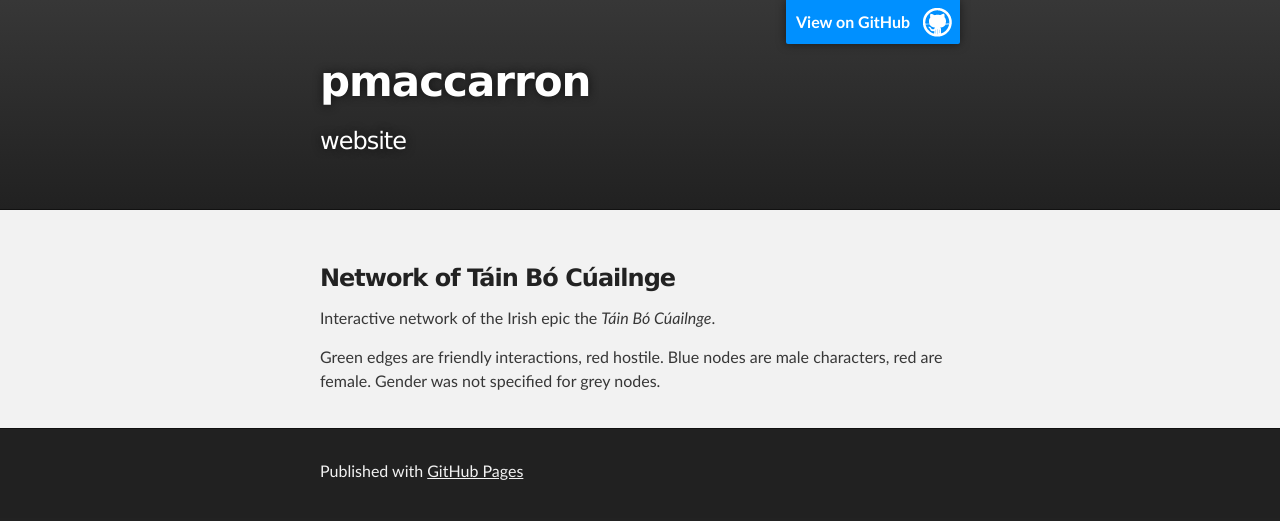
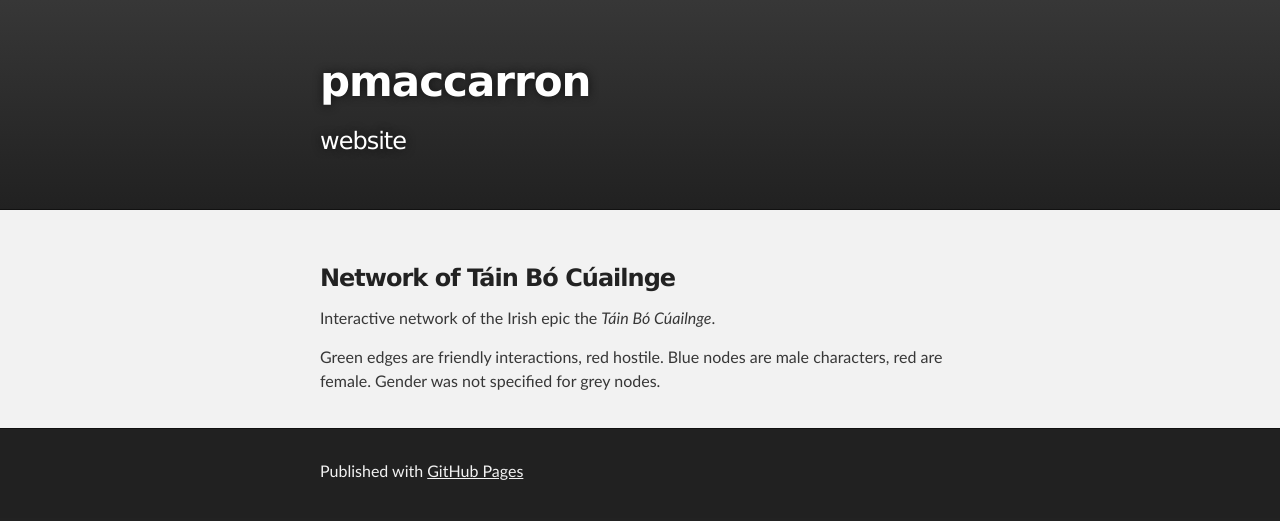
Before and after one commit to kennaralph/ralph, a plain HTML site: page index.html in a window 1280 px wide. Drawn offline with Linux system fonts and the light colour scheme.

Commit message:
Update index.html

```diff
--- a/index.html
+++ b/index.html
@@ -16,7 +16,7 @@
     <!-- HEADER -->
     <div id="header_wrap" class="outer">
         <header class="inner">
-          <a id="forkme_banner" href="https://github.com/pmaccarron">View on GitHub</a>
+
 
           <h1 id="project_title">pmaccarron</h1>
           <h2 id="project_tagline">website</h2>
```
